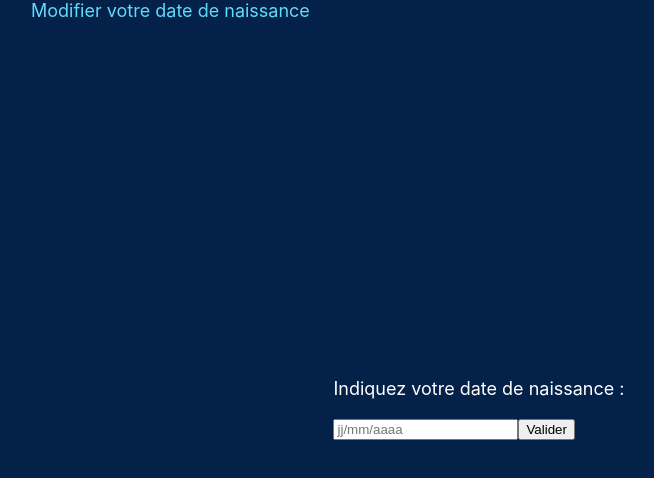
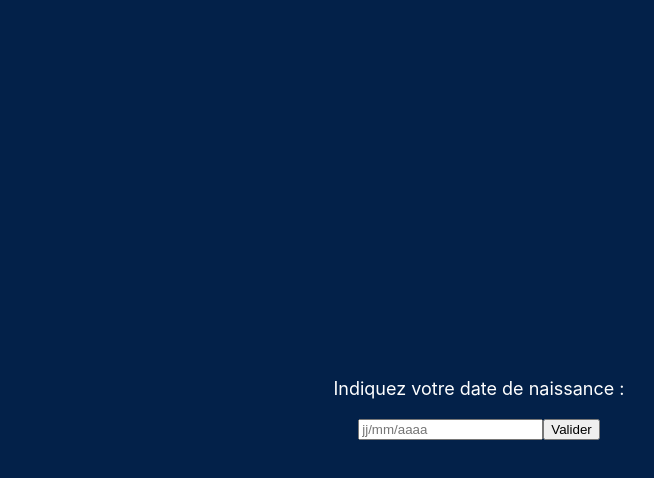
Before and after one commit to samhdee/launches-aoaia, a React (Create React App) app: page / in a window 1280 px wide. Shown: the top 478 px of the page, without its empty margins (161-815 px from the left). Built offline with nearby package versions, Linux system fonts and the light colour scheme.

Commit message:
Added AuthContext

```diff
--- a/src/App.tsx
+++ b/src/App.tsx
@@ -1,13 +1,56 @@
-import React, { useContext } from "react";
+import React, { useState, useContext, useEffect } from "react";
 import { BrowserRouter as Router, Switch, Route, Redirect } from "react-router-dom";
+
+import format from "date-fns/format";
+
+import AuthContext from "./contexts/auth";
 
 import Header from "./blocks/header";
 import PickBirthdate from "./app/pick-birthdate";
-import SeeLaunches from "./app/pick-birthdate";
+import SeeLaunches from "./app/see-launches";
 
 import "./assets/scss/app.scss";
 
 const App: React.FC = () => {
+    const [isLoggedIn, setLoggedIn] = useState(false);
+    const [birthdate, setBirthdate] = useState(null);
+    const [formattedBirthdate, setFormattedBirthdate] = useState('');
+    const [favourites, setFavourites] = useState([]);
+    const authContextProps = {
+        isLoggedIn, setLoggedIn,
+        birthdate, setBirthdate,
+        formattedBirthdate, setFormattedBirthdate,
+        favourites, setFavourites
+    };
+
+    return (
+        <AuthContext.Provider value={authContextProps}>
+            <Routes />
+        </AuthContext.Provider>
+    );
+}
+
+const Routes: React.FC = () => {
+    const authContext = useContext(AuthContext);
+
+    useEffect(() => {
+        if (!authContext.isLoggedIn) {
+            const storageBirthdate = localStorage.getItem('birthdate');
+
+            if (storageBirthdate) {
+                authContext.setBirthdate(new Date(storageBirthdate));
+                authContext.setFormattedBirthdate(format(new Date(storageBirthdate), 'dd/MM/yyyy'));
+                authContext.setLoggedIn(true);
+            }
+
+            const userFavourites = localStorage.getItem('favourites');
+
+            if (userFavourites) {
+                authContext.setFavourites(userFavourites);
+            }
+        }
+    }, [authContext]);
+
     return (
         <Router>
             <main className="app-wrapper">
@@ -15,7 +58,7 @@ const App: React.FC = () => {
 
                 <Switch>
                     <Route exact path="/" component={PickBirthdate} />
-                    <Route exact path="/see-launches" component={SeeLaunches} />
+                    {authContext.isLoggedIn && <Route exact path="/see-launches" component={SeeLaunches} />}
                     <Route component={NotFound} />
                 </Switch>
             </main>
@@ -24,9 +67,9 @@ const App: React.FC = () => {
 }
 
 const NotFound: React.FC = () => {
-    const birthdate = localStorage.getItem('birthdate');
+    const authContext = useContext(AuthContext);
 
-    if (birthdate) {
+    if (authContext.isLoggedIn) {
         return <Redirect to="/see-launches" />
     } else {
         return <Redirect to="/" />
--- a/src/app/pick-birthdate/index.tsx
+++ b/src/app/pick-birthdate/index.tsx
@@ -1,25 +1,32 @@
-import React, { useState } from "react";
+import React, { useState, useContext, useEffect } from "react";
 import { Redirect } from "react-router-dom";
 
 import DatePicker, { registerLocale } from "react-datepicker";
 import fr from "date-fns/locale/fr";
 import format from "date-fns/format";
 
+import AuthContext from "../../contexts/auth";
+
 import "react-datepicker/dist/react-datepicker.css";
 
 const PickBirthdate: React.FC = () => {
-    const birthdate = localStorage.getItem('birthdate');
-    let birthdateTimestamp = null;
+    const authContext = useContext(AuthContext);
+    const [date, setDate] = useState<Date | null>(null);
+    const [error, setError] = useState('');
+    registerLocale('fr', fr);
 
-    if (birthdate) {
-        birthdateTimestamp = Date.parse(birthdate);
-    }
-
-    const [date, setDate] = useState<Date | null>(birthdateTimestamp ? new Date(birthdateTimestamp) : null);
-    registerLocale('fr', fr);
+    useEffect(() => {
+        if (authContext.isLoggedIn) {
+            setDate(authContext.birthdate);
+        } else {
+            setDate(null);
+        }
+    }, [authContext.isLoggedIn, authContext.birthdate]);
 
     const handleEdit = (e: any) => {
         setDate(null);
+        localStorage.clear();
+        authContext.setLoggedIn(false);
     }
 
     const handleChange = (date: Date | null) => {
@@ -32,21 +39,28 @@ const PickBirthdate: React.FC = () => {
 
         if (pickedDate instanceof Date) {
             localStorage.setItem("birthdate", pickedDate.toISOString());
+            authContext.setFormattedBirthdate(format(pickedDate, "dd/MM/yyyy"));
+            authContext.setBirthdate(pickedDate);
+            authContext.setLoggedIn(true);
             return <Redirect to="/see-launches" />;
+        } else {
+            setError('Date invalide');
         }
     };
 
-    if (date) {
+    if (authContext.isLoggedIn) {
         return (
-            <section>
-                <p>{format(date, "dd/MM/yyyy")}</p>
+            <section id="pickdate-wrapper">
+                <p>{authContext.formattedBirthdate}</p>
                 <button onClick={handleEdit}>Changer</button>
             </section>
         );
     }
 
     return (
-        <section>
+        <section id="pickdate-wrapper">
+            {error && <p className="error-message">{error}</p>}
+
             <form onSubmit={handleSubmit}>
                 <p>Indiquez votre date de naissance :</p>
 
--- a/src/assets/scss/app.scss
+++ b/src/assets/scss/app.scss
@@ -21,5 +21,9 @@ body {
             padding: 0;
             list-style: none;
         }
+
+        #pickdate-wrapper {
+            text-align: center;
+        }
     }
 }
--- a/src/blocks/header.tsx
+++ b/src/blocks/header.tsx
@@ -1,11 +1,30 @@
-import React from "react";
+import React, { useContext } from "react";
+import { useLocation } from "react-router-dom";
+
+import AuthContext from "../contexts/auth";
 
 import "../assets/scss/header.scss";
 
 export default function Header() {
+    let location = useLocation();
+    const authContext = useContext(AuthContext);
+    const editBirthdate = () => {};
+
+    switch (location.pathname) {
+        case "/":
+        default:
+
+            break;
+    }
+
     return (
         <header className="app-header">
-            <a href="/">Modifier votre date de naissance</a>
+            {authContext.isLoggedIn && location.pathname !== "/" &&
+                <div>
+                    {authContext.formattedBirthdate}
+                    <button onClick={editBirthdate}>Modifier</button>
+                </div>
+            }
         </header>
     );
 }
--- /dev/null
+++ b/src/contexts/auth.tsx
@@ -0,0 +1,15 @@
+import { createContext } from 'react';
+
+const defaultState: AuthProps = {
+    isLoggedIn: false,
+    setLoggedIn: () => {},
+    birthdate: null,
+    setBirthdate: () => {},
+    formattedBirthdate: '',
+    setFormattedBirthdate: () => {},
+    favourites: null,
+    setFavourites: () => {},
+};
+
+const AuthContext = createContext<AuthProps>(defaultState);
+export default AuthContext;
```
Also changed, not shown: src/types/auth.d.ts (added, +10 -0 lines).
